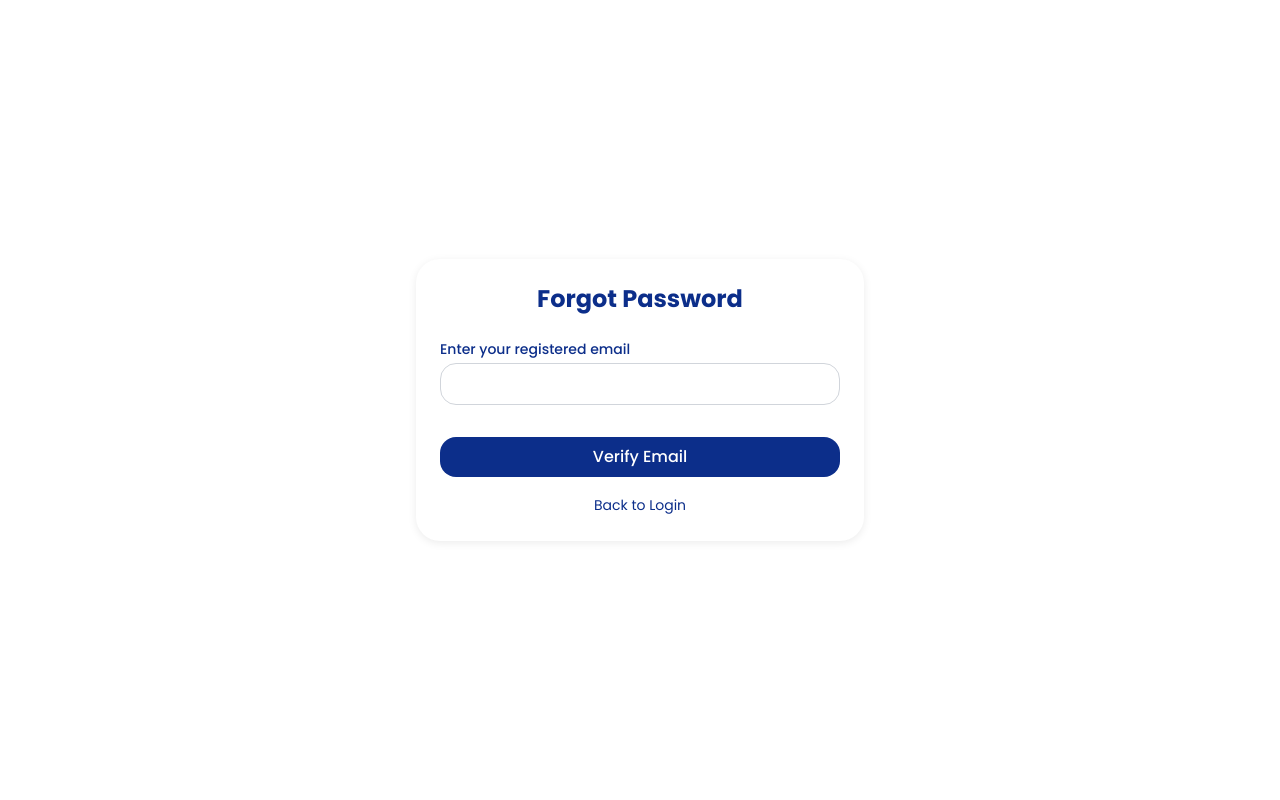
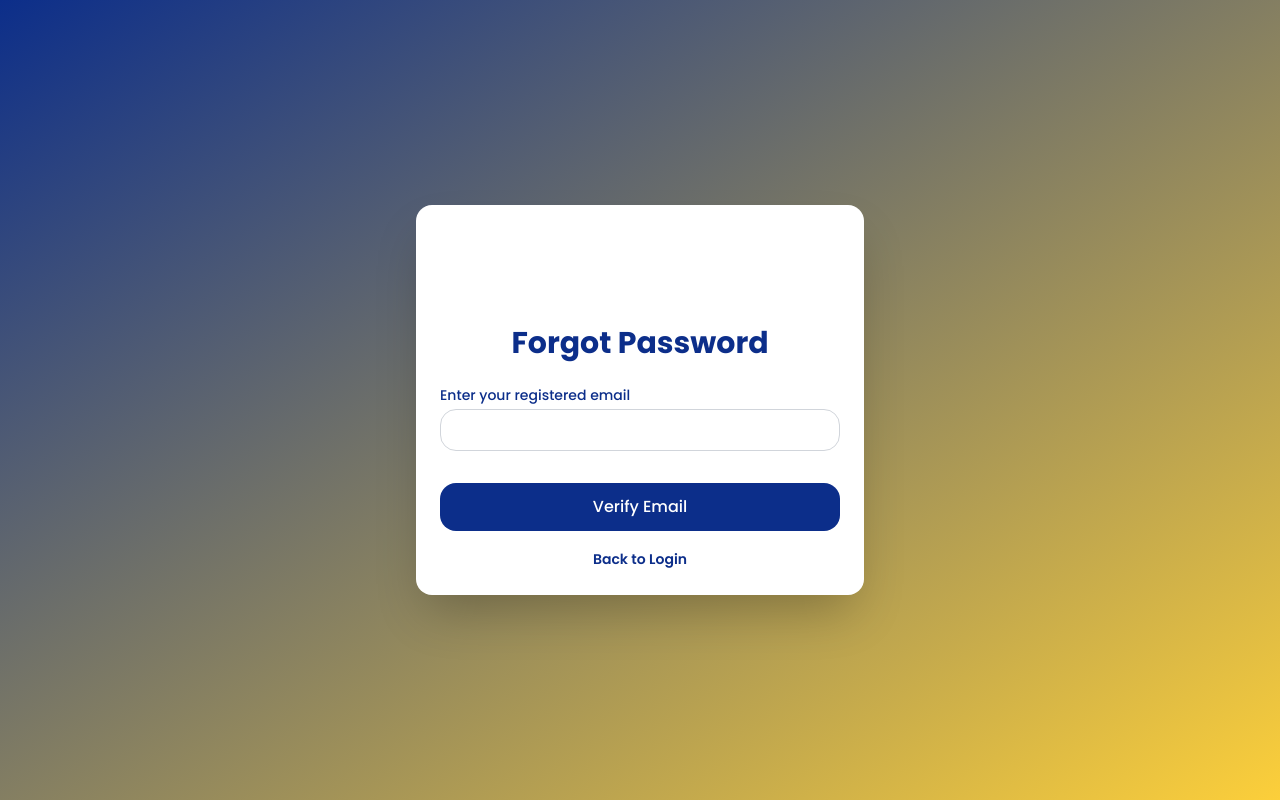
Before and after one commit to preckidtech/Pray-in-Verses, a React (Vite) app: page /forgot-password in a window 1280 px wide. Built offline with nearby package versions, Linux system fonts and the light colour scheme.

Commit message:
fix forgot password

```diff
--- a/src/pages/onboarding/ForgotPassword.jsx
+++ b/src/pages/onboarding/ForgotPassword.jsx
@@ -2,35 +2,38 @@ import { useEffect, useState } from "react";
 import Input from "../../components/ui/Input";
 import Button from "../../components/ui/Button";
 import { toast } from "react-hot-toast";
+import logo from "../../assets/images/prayinverse.png";
 
 const ForgotPassword = () => {
   const [step, setStep] = useState(1);
   const [email, setEmail] = useState("");
   const [newPassword, setNewPassword] = useState("");
 
-  // ✅ Same viewport fix as Welcome
+  // ✅ Lock scroll & true viewport
   useEffect(() => {
     document.body.style.overflow = "hidden";
-    const setVh = () => {
+    document.documentElement.style.overflow = "hidden";
+
+    const setVH = () => {
       const vh = window.innerHeight * 0.01;
       document.documentElement.style.setProperty("--vh", `${vh}px`);
     };
-    setVh();
-    window.addEventListener("resize", setVh);
-    window.addEventListener("orientationchange", setVh);
+    setVH();
+    window.addEventListener("resize", setVH);
+    window.addEventListener("orientationchange", setVH);
 
     return () => {
       document.body.style.overflow = "auto";
-      document.documentElement.style.removeProperty("--vh");
-      window.removeEventListener("resize", setVh);
-      window.removeEventListener("orientationchange", setVh);
+      document.documentElement.style.overflow = "auto";
+      window.removeEventListener("resize", setVH);
+      window.removeEventListener("orientationchange", setVH);
     };
   }, []);
 
   const handleVerifyEmail = (e) => {
     e.preventDefault();
     const users = JSON.parse(localStorage.getItem("users")) || [];
-    const userExists = users.find((u) => u.email === email);
+    const userExists = users.find((u) => u.email.toLowerCase() === email.toLowerCase());
 
     if (!userExists) {
       toast.error("No account found with this email");
@@ -50,9 +53,7 @@ const ForgotPassword = () => {
     const hashedPassword = hashArray.map((b) => b.toString(16).padStart(2, "0")).join("");
 
     let users = JSON.parse(localStorage.getItem("users")) || [];
-    users = users.map((u) =>
-      u.email === email ? { ...u, password: hashedPassword } : u
-    );
+    users = users.map((u) => (u.email.toLowerCase() === email.toLowerCase() ? { ...u, password: hashedPassword } : u));
     localStorage.setItem("users", JSON.stringify(users));
 
     toast.success("Password reset successfully. You can now log in.");
@@ -62,9 +63,17 @@ const ForgotPassword = () => {
   };
 
   return (
-    <div className="min-h-[calc(var(--vh,1vh)*100)] flex items-center justify-center bg-white px-3 sm:px-4">
-      <div className="bg-white p-6 rounded-2xl shadow-soft w-full max-w-md flex flex-col justify-center">
-        <h2 className="text-2xl font-bold mb-6 text-center">Forgot Password</h2>
+    <div
+      className="w-full flex items-center justify-center bg-gradient-to-br from-primary to-secondary overflow-hidden px-4 sm:px-6"
+      style={{ height: "calc(var(--vh,1vh)*100)" }}
+    >
+      <div className="bg-white rounded-xl shadow-2xl w-full max-w-md flex flex-col justify-center p-6">
+        {/* Logo on top */}
+        <div className="flex justify-center mb-4">
+          <img src={logo} alt="logo" className="h-16 w-16 sm:h-20 sm:w-20 object-contain" />
+        </div>
+
+        <h2 className="text-2xl sm:text-3xl font-bold mb-6 text-center">Forgot Password</h2>
 
         {step === 1 && (
           <form className="space-y-4" onSubmit={handleVerifyEmail}>
@@ -75,7 +84,7 @@ const ForgotPassword = () => {
               onChange={(e) => setEmail(e.target.value)}
               required
             />
-            <Button type="submit" variant="primary" className="w-full">
+            <Button type="submit" variant="primary" className="w-full py-3">
               Verify Email
             </Button>
           </form>
@@ -90,14 +99,14 @@ const ForgotPassword = () => {
               onChange={(e) => setNewPassword(e.target.value)}
               required
             />
-            <Button type="submit" variant="primary" className="w-full">
+            <Button type="submit" variant="primary" className="w-full py-3">
               Reset Password
             </Button>
           </form>
         )}
 
         <div className="text-center mt-4">
-          <a href="/login" className="text-sm text-primary hover:underline">
+          <a href="/login" className="text-primary font-semibold hover:underline text-sm">
             Back to Login
           </a>
         </div>
```
